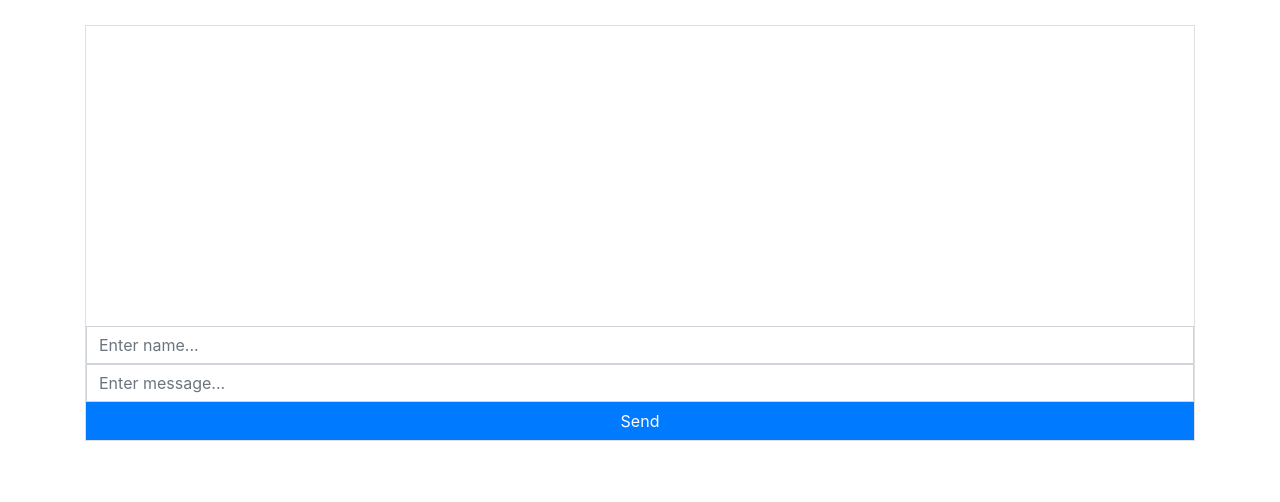
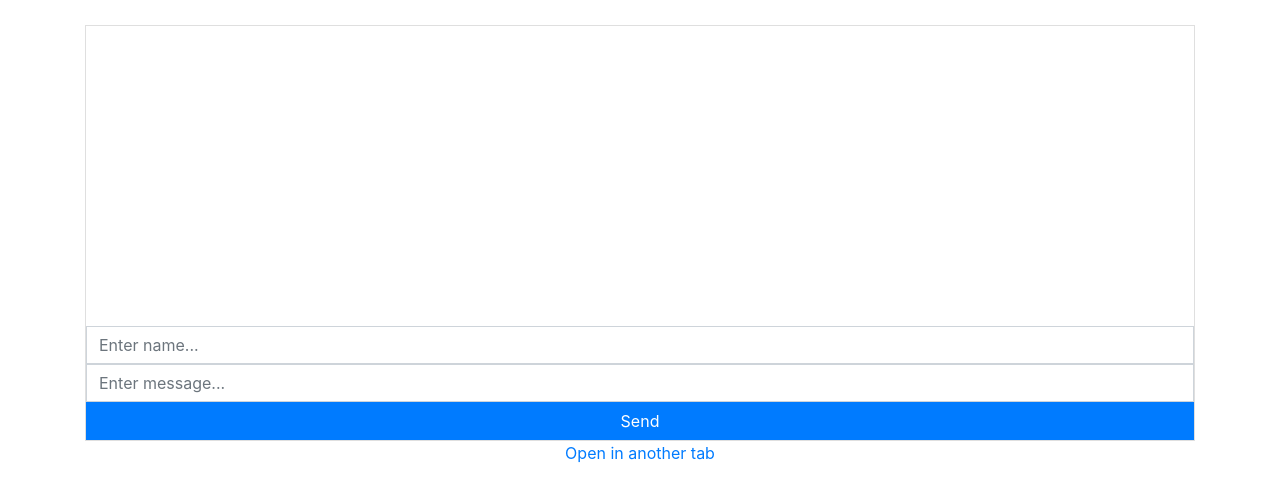
Before and after one commit to iliyaML/colloquy, a website: page public/index.html in a window 1280 px wide. Drawn offline with nearby package versions, Linux system fonts and the light colour scheme; no server answers.

Commit message:
Added link at the bottom

```diff
--- a/public/index.html
+++ b/public/index.html
@@ -13,6 +13,7 @@
         body {
             padding-top: 25px;
         }
+
         #chat-window {
             height: 300px;
         }
@@ -23,7 +24,9 @@
             border-radius: 0 !important;
         }
 
-        #feedback { padding: 10px; }
+        #feedback {
+            padding: 10px;
+        }
     </style>
 </head>
 
@@ -40,6 +43,9 @@
                 <input class="btn btn-block btn-primary" type="submit" id="send" value="Send">
             </div>
         </form>
+        <p class="text-center">
+            <a href="/" target="_blank">Open in another tab</a>
+        </p>
     </div>
     <script>
         const socket = io();
```
